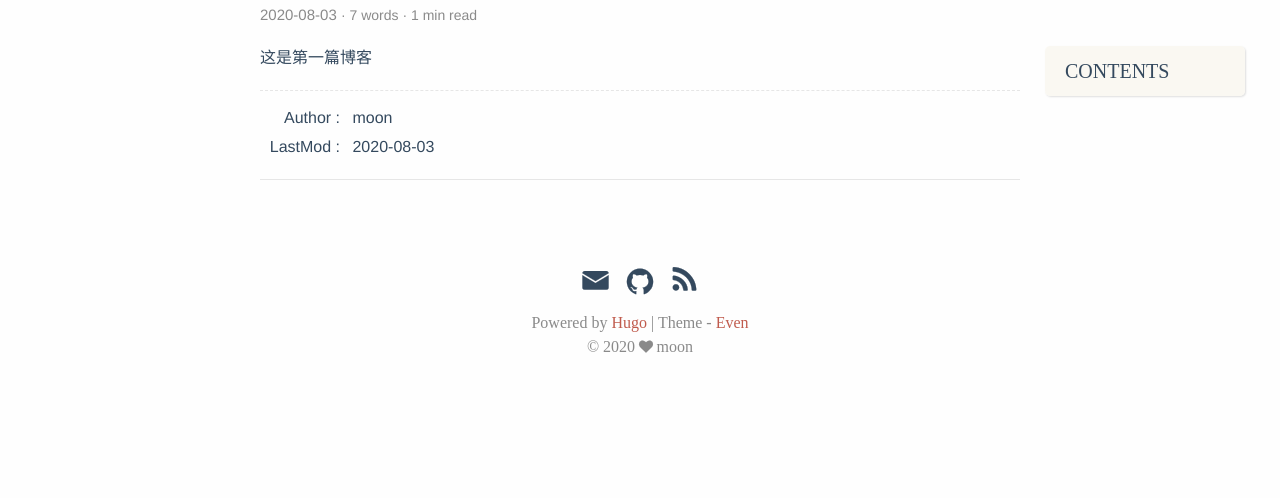
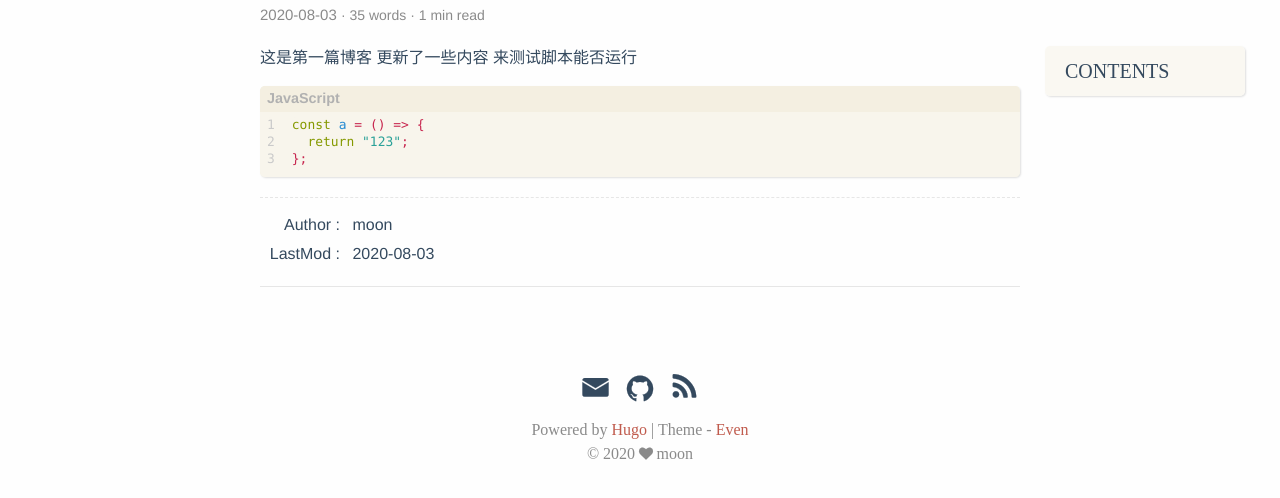
Before and after one commit to songleilei/songleilei.github.io, a plain HTML site: page post/my-first-post/index.html in a window 1280 px wide. Shown: the part 176-674 px from the top of the page. Drawn offline with nearby package versions, Linux system fonts and the light colour scheme; a script that the page names is missing.

Commit message:
rebuilding site 2020年 8月 4日 星期二 00时58分32秒 CST

```diff
--- a/index.xml
+++ b/index.xml
@@ -17,7 +17,7 @@
       <pubDate>Mon, 03 Aug 2020 22:59:04 +0800</pubDate>
 
       <guid>https://songleilei.github.io/post/my-first-post/</guid>
-      <description>这是第一篇博客</description>
+      <description>这是第一篇博客 更新了一些内容 来测试脚本能否运行 1 2 3 const a = () =&amp;gt; { return &amp;#34;123&amp;#34;; };</description>
     </item>
 
   </channel>
--- a/post/index.xml
+++ b/post/index.xml
@@ -17,7 +17,7 @@
       <pubDate>Mon, 03 Aug 2020 22:59:04 +0800</pubDate>
 
       <guid>https://songleilei.github.io/post/my-first-post/</guid>
-      <description>这是第一篇博客</description>
+      <description>这是第一篇博客 更新了一些内容 来测试脚本能否运行 1 2 3 const a = () =&amp;gt; { return &amp;#34;123&amp;#34;; };</description>
     </item>
 
   </channel>
--- a/post/my-first-post/index.html
+++ b/post/my-first-post/index.html
@@ -16,7 +16,7 @@
 <meta name="apple-mobile-web-app-status-bar-style" content="#f8f5ec">
 
 
-<meta name="author" content="moon" /><meta name="description" content="这是第一篇博客" /><meta name="keywords" content="Github, Vue, React, Front End" />
+<meta name="author" content="moon" /><meta name="description" content="这是第一篇博客 更新了一些内容 来测试脚本能否运行 1 2 3 const a = () =&amp;gt; { return &amp;#34;123&amp;#34;; };" /><meta name="keywords" content="Github, Vue, React, Front End" />
 
 
 
@@ -40,23 +40,23 @@
 
 
 <meta property="og:title" content="My First Post" />
-<meta property="og:description" content="这是第一篇博客" />
+<meta property="og:description" content="这是第一篇博客 更新了一些内容 来测试脚本能否运行 1 2 3 const a = () =&gt; { return &#34;123&#34;; };" />
 <meta property="og:type" content="article" />
 <meta property="og:url" content="https://songleilei.github.io/post/my-first-post/" />
 <meta property="article:published_time" content="2020-08-03T22:59:04+08:00" />
 <meta property="article:modified_time" content="2020-08-03T22:59:04+08:00" />
 <meta itemprop="name" content="My First Post">
-<meta itemprop="description" content="这是第一篇博客">
+<meta itemprop="description" content="这是第一篇博客 更新了一些内容 来测试脚本能否运行 1 2 3 const a = () =&gt; { return &#34;123&#34;; };">
 <meta itemprop="datePublished" content="2020-08-03T22:59:04+08:00" />
 <meta itemprop="dateModified" content="2020-08-03T22:59:04+08:00" />
-<meta itemprop="wordCount" content="7">
+<meta itemprop="wordCount" content="35">
 
 
 
 <meta itemprop="keywords" content="" />
 <meta name="twitter:card" content="summary"/>
 <meta name="twitter:title" content="My First Post"/>
-<meta name="twitter:description" content="这是第一篇博客"/>
+<meta name="twitter:description" content="这是第一篇博客 更新了一些内容 来测试脚本能否运行 1 2 3 const a = () =&gt; { return &#34;123&#34;; };"/>
 
 <!--[if lte IE 9]>
   <script src="https://cdnjs.cloudflare.com/ajax/libs/classlist/1.1.20170427/classList.min.js"></script>
@@ -124,7 +124,7 @@
       <div class="post-meta">
         <span class="post-time"> 2020-08-03 </span>
 
-          <span class="more-meta"> 7 words </span>
+          <span class="more-meta"> 35 words </span>
           <span class="more-meta"> 1 min read </span>
 
       </div>
@@ -137,8 +137,22 @@
   </div>
 </div>
     <div class="post-content">
-      <p>这是第一篇博客</p>
-
+      <p>这是第一篇博客
+更新了一些内容
+来测试脚本能否运行</p>
+<div class="highlight"><div class="chroma">
+<table class="lntable"><tr><td class="lntd">
+<pre class="chroma"><code><span class="lnt">1
+</span><span class="lnt">2
+</span><span class="lnt">3
+</span></code></pre></td>
+<td class="lntd">
+<pre class="chroma"><code class="language-javascript" data-lang="javascript"><span class="kr">const</span> <span class="nx">a</span> <span class="o">=</span> <span class="p">()</span> <span class="p">=&gt;</span> <span class="p">{</span>
+  <span class="k">return</span> <span class="s2">&#34;123&#34;</span><span class="p">;</span>
+<span class="p">};</span>
+</code></pre></td></tr></table>
+</div>
+</div>
     </div>
 
     <div class="post-copyright">
```
Also changed, not shown: index.html (+2 -2 lines).
